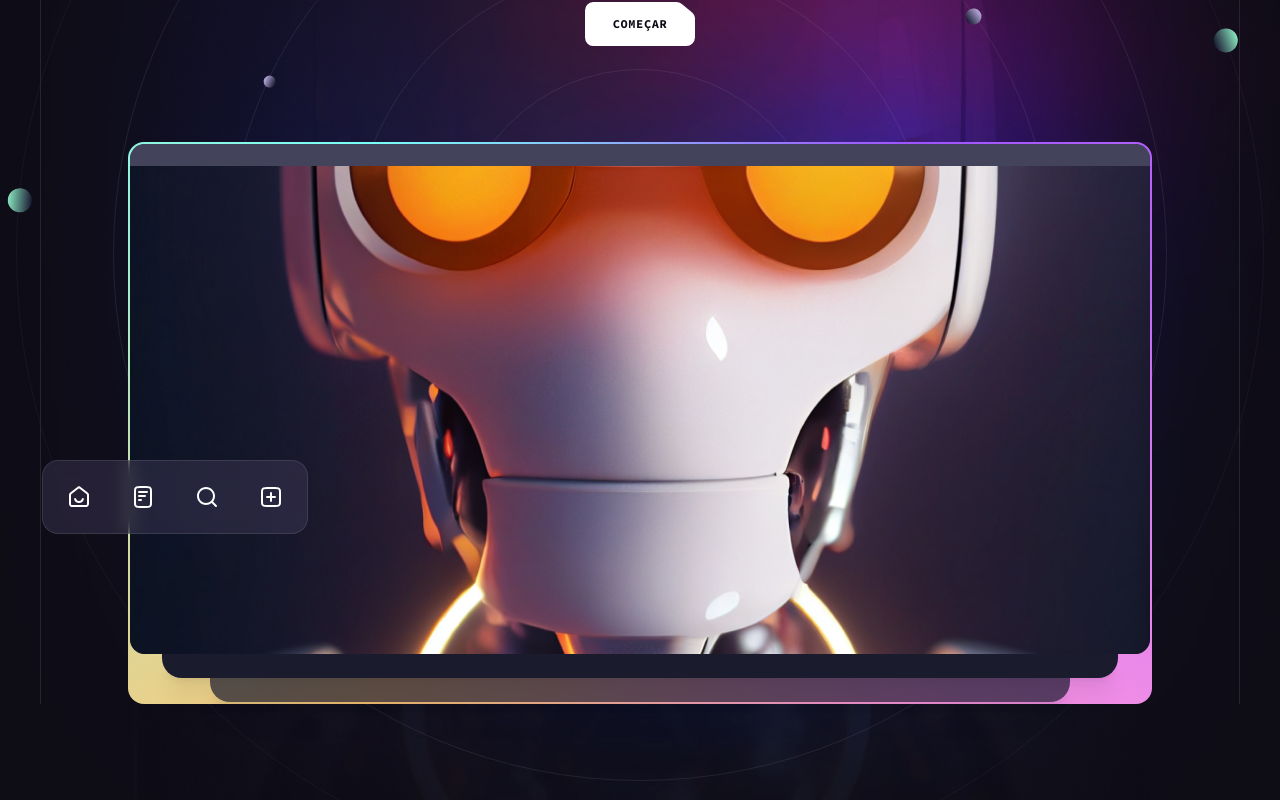
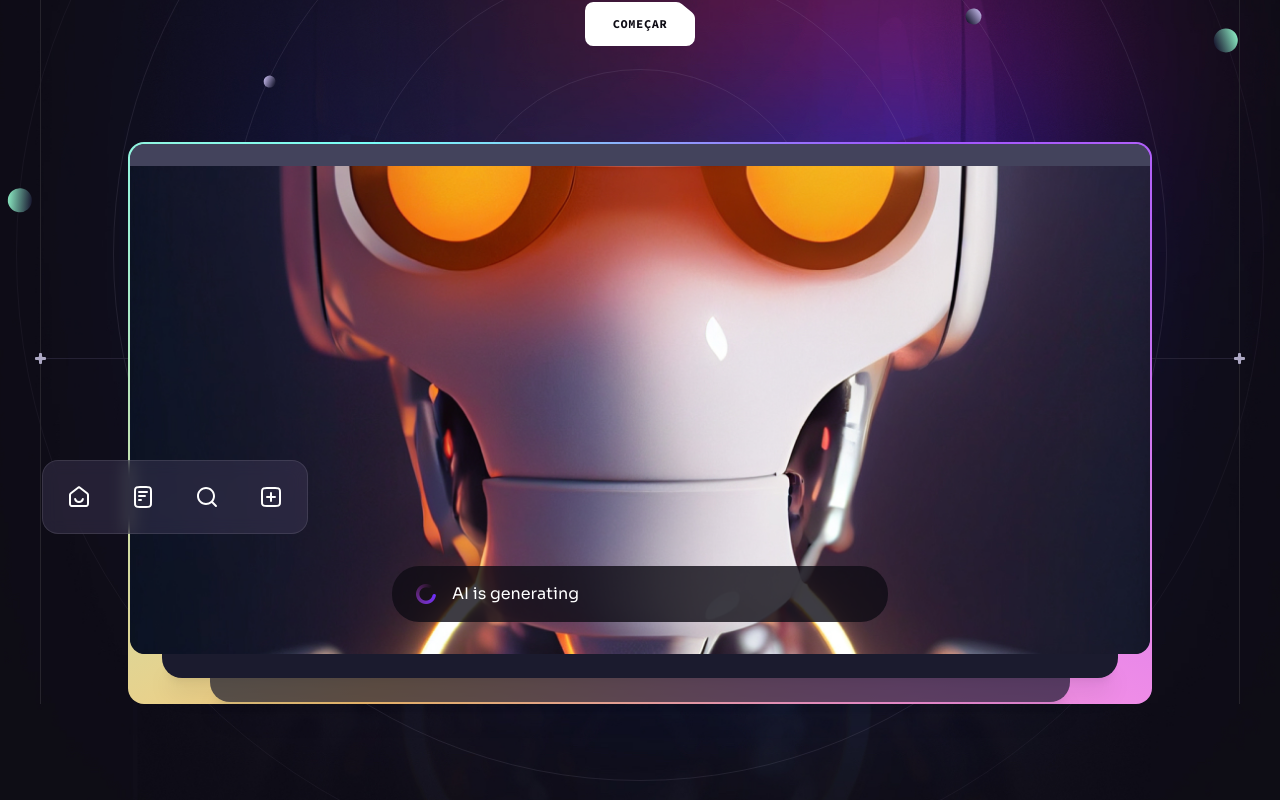
Before and after one commit to gafanhotoalexandre/brainwave, a React (Vite) app: page / in a window 1280 px wide. Shown: the part 526-1326 px from the top of the page. Built offline with nearby package versions, Linux system fonts and the light colour scheme.

Commit message:
Componente de 'ai generating'

```diff
--- /dev/null
+++ b/src/components/Generating.jsx
@@ -0,0 +1,14 @@
+import { loading } from "../assets";
+
+export function Generating({ className }) {
+  return (
+    <div
+      className={`flex items-center h-[3.5rem] px-6 bg-n-8/80 rounded-[1.7rem] ${
+        className || ""
+      } text-base`}
+    >
+      <img className="w-5 h-5 mr-4" src={loading} alt="Carregando" />
+      AI is generating
+    </div>
+  );
+}
--- a/src/components/Hero.jsx
+++ b/src/components/Hero.jsx
@@ -6,6 +6,7 @@ import { heroIcons } from "../constants";
 
 import { Section } from "./Section";
 import { Button } from "./Button";
+import { Generating } from "./Generating";
 
 import { curve, heroBackground, robot } from "../assets";
 
@@ -57,6 +58,8 @@ export function Hero() {
                   height={490}
                 />
 
+                <Generating className="absolute left-4 right-4 bottom-5 md:left-1/2 md:right-auto md:bottom-8 md:w-[31rem] md:-translate-x-1/2" />
+
                 <ScrollParallax isAbsolutelyPositioned>
                   <ul className="hidden absolute -left-[5.5rem] bottom-[7.5rem] px-1 py-1 bg-n-9/40 backdrop-blur border border-n-1/10 rounded-2xl xl:flex">
                     {heroIcons.map((icon, index) => (
@@ -84,6 +87,8 @@ export function Hero() {
           <BackgroundCircles />
         </div>
       </div>
+
+      <BottomLine />
     </Section>
   );
 }
```
